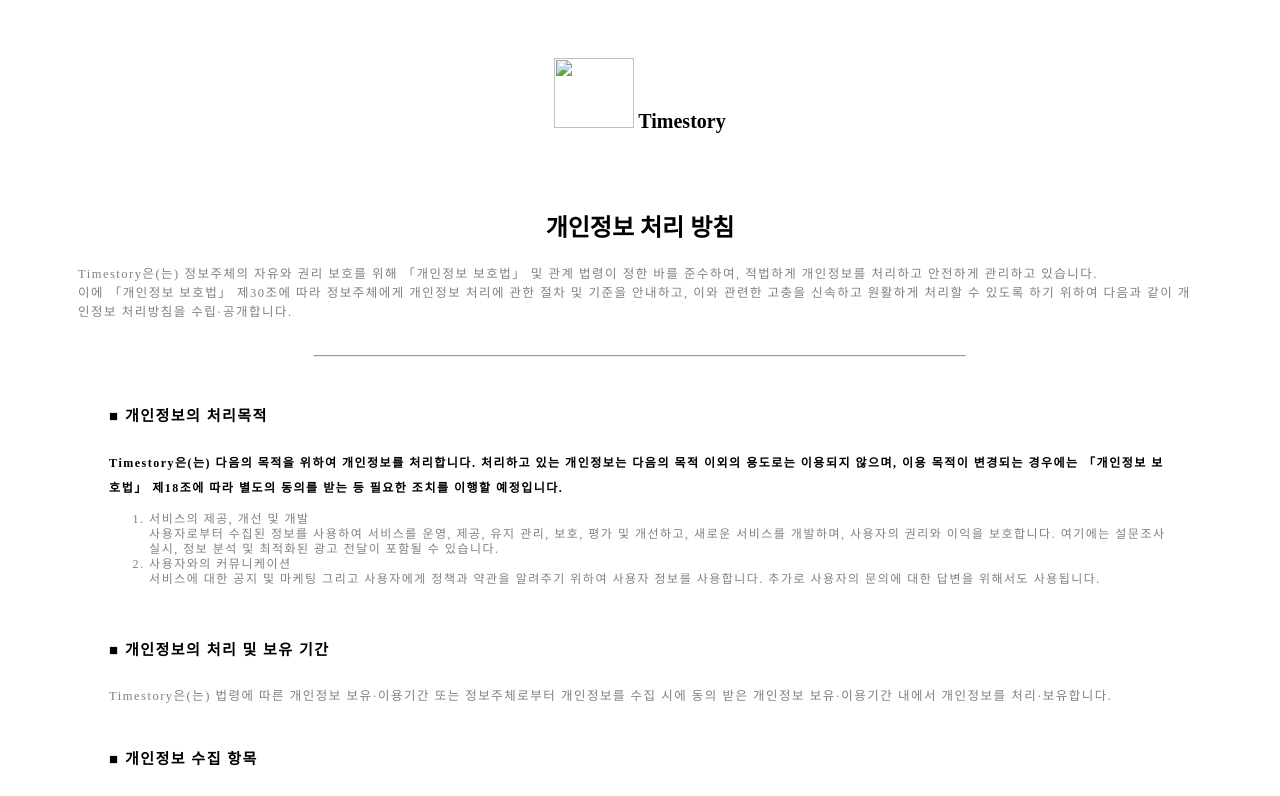
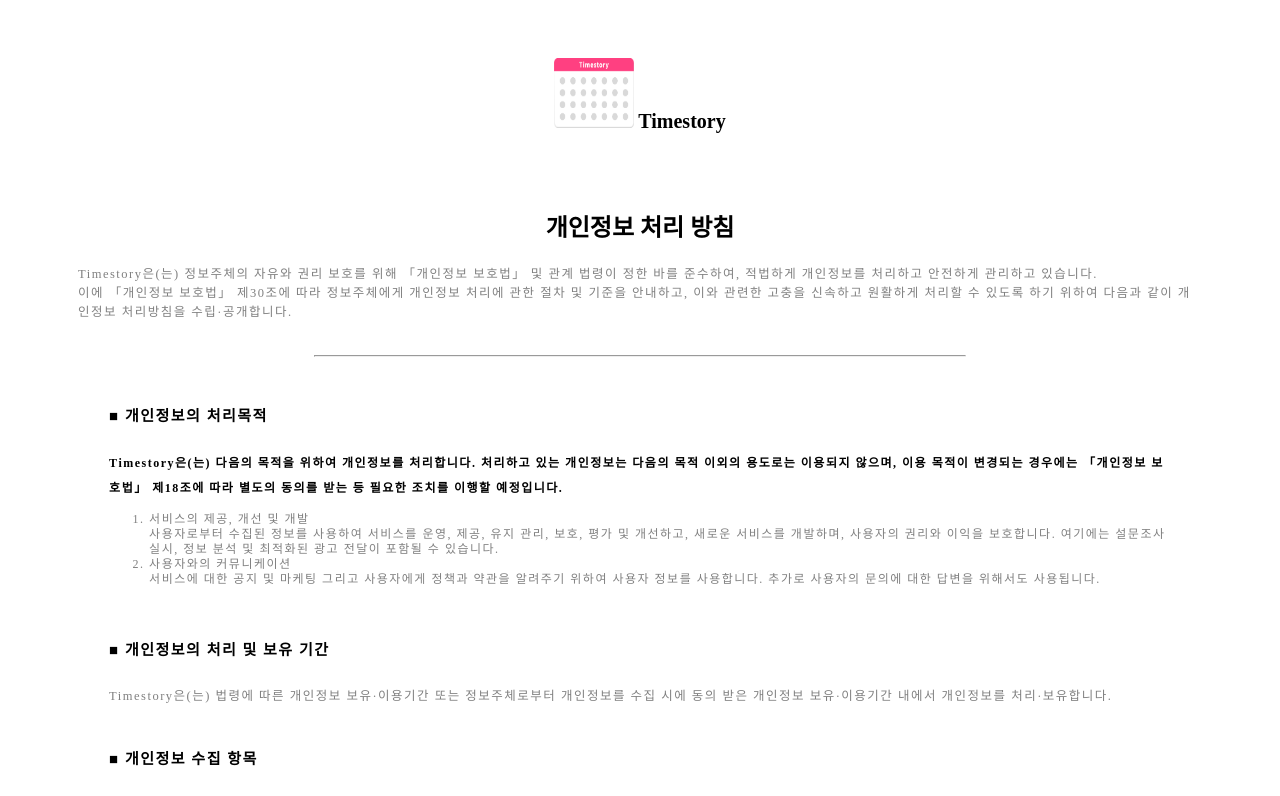
Before and after one commit to Shinkju/timestory_privacy_policy, a plain HTML site: page index.html in a window 1280 px wide. Shown: the top 796 px of the page. Drawn offline with Linux system fonts and the light colour scheme; the site is published under a folder, as on GitHub Pages, so addresses that start at the root find nothing.

Commit message:
이미지 폴더 위치 조정

```diff
--- a/index.html
+++ b/index.html
@@ -53,7 +53,7 @@
   <body>
     <div>
         <div class="header" style="margin-bottom: 75px;">
-            <img src="/splash_logo.png"/>
+            <img src="images/splash_logo.png" alert=""/>
             <span class="main_title">Timestory</span>
         </div>
         <div class="title">
```
Also changed, not shown: images/splash_logo.png (renamed from splash_logo.png).
